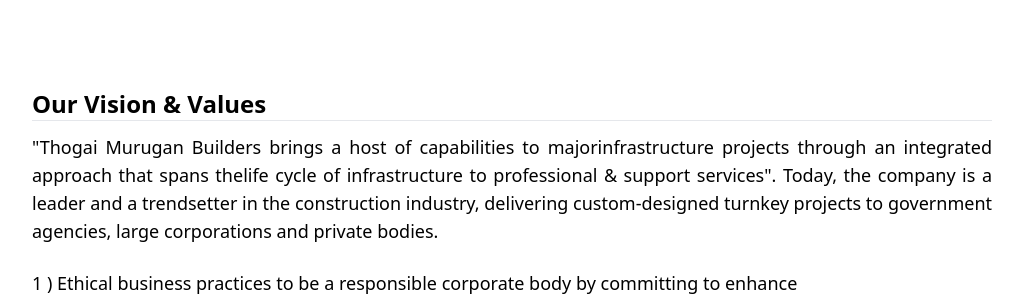
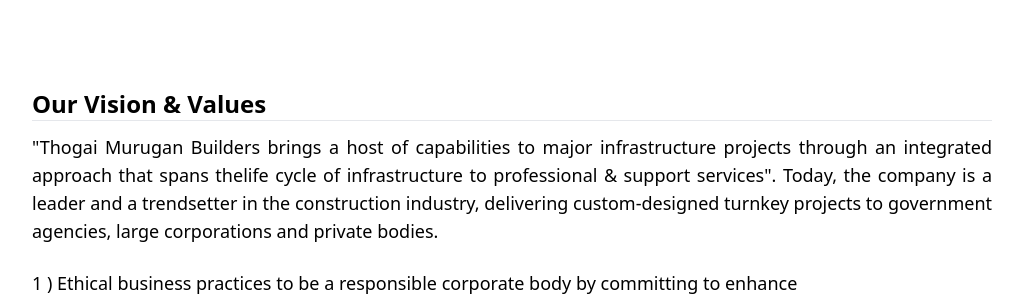
Before and after one commit to P-Santhosh/Real_Estate_org, a React (Create React App) app: page /about in a window 1280 px wide. Shown: the part 900-1196 px from the top of the page, without its empty margins (128-1151 px from the left). Built offline with nearby package versions, Linux system fonts and the light colour scheme.

Commit message:
About us

```diff
--- a/src/Components/About.js
+++ b/src/Components/About.js
@@ -13,7 +13,7 @@
   ceoPosition: "MD, Thogai Murugan Builders",
   visionHead: "Our Vision & Values",
   vision:
-    ' "Thogai Murugan Builders brings a host of capabilities to majorprojects through an integrated approach that spans the life cycle of infrastructure to professional & support services". Today, the company is a leader and a trendsetter in the constructionindustry, delivering custom-designed turnkey projects to governmentagencies, large corporations and private bodies.',
+    ' "Thogai Murugan Builders brings a host of capabilities to major infrastructure projects through an integrated approach that spans the life cycle of infrastructure to professional & support services". Today, the company is a leader and a trendsetter in the constructionindustry, delivering custom-designed turnkey projects to governmentagencies, large corporations and private bodies.',
   visionOne:
     "  Ethical business practices to be a responsible corporate body by committing to enhance",
   visionTwo: "2 ) Collaborative and creative work environment ",
@@ -190,7 +190,7 @@
           <p className="pt-3">
             <FormattedMessage
               id=" vision"
-              defaultMessage='"Thogai Murugan Builders brings a host of capabilities to majorinfrastructure projects through an integrated approach that spans thelife cycle of infrastructure to professional & support services".
+              defaultMessage='"Thogai Murugan Builders brings a host of capabilities to major infrastructure projects through an integrated approach that spans thelife cycle of infrastructure to professional & support services".
                 Today, the company is a leader and a trendsetter in the construction industry, delivering custom-designed turnkey projects to government agencies, large corporations and private bodies.'
             />
           </p>
```
